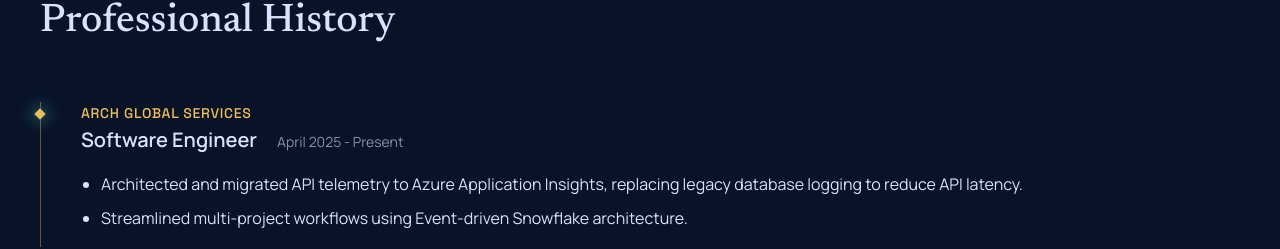
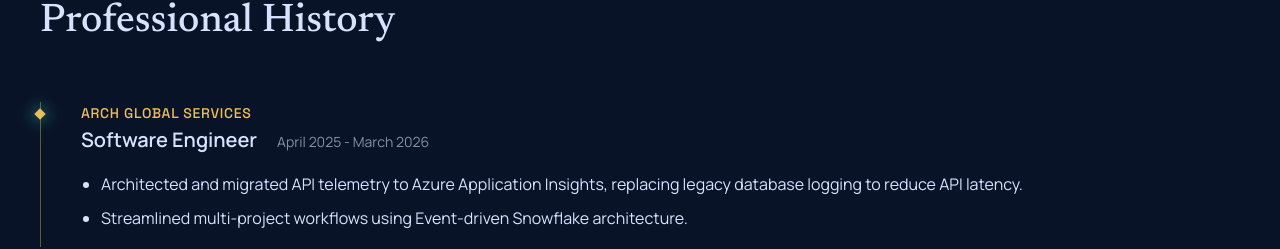
Before and after one commit to dbumacod06/antigravity-portfolio-website, a React (Vite) app: page / in a window 1280 px wide. Shown: the part 874-1123 px from the top of the page. Built offline with nearby package versions, Linux system fonts and the light colour scheme.

Commit message:
Update job history

```diff
--- a/src/constants/history.js
+++ b/src/constants/history.js
@@ -2,7 +2,7 @@ export const PROFESSIONAL_HISTORY = [
   {
     company: "Arch Global Services",
     role: "Software Engineer",
-    duration: "April 2025 - Present",
+    duration: "April 2025 - March 2026",
     variant: "gold",
     highlightBullets: [
       "Architected and migrated API telemetry to Azure Application Insights, replacing legacy database logging to reduce API latency.",
```
